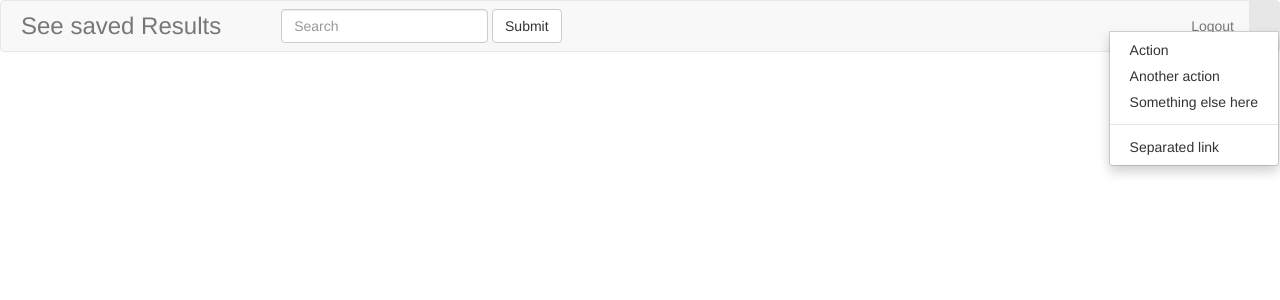
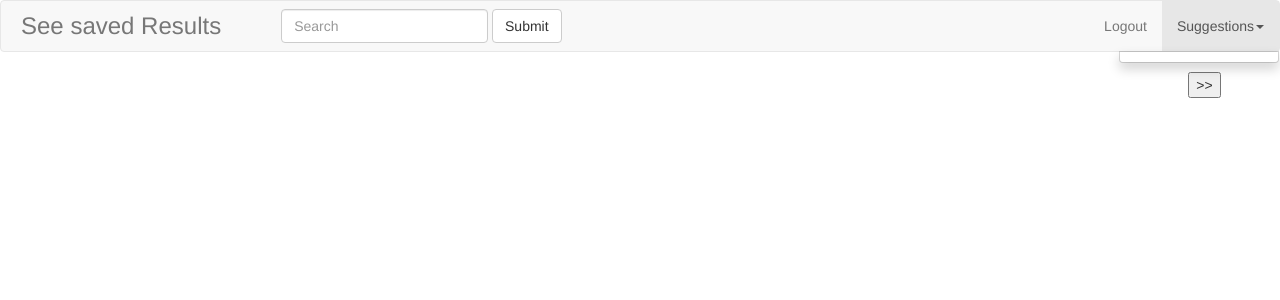
Before and after one commit to rsoderlind/HackBright-Project, a Flask app: page / in a window 1280 px wide, after a click on "Suggestions". Shown: the top 300 px of the page. Run offline with Flask 2, Linux system fonts and the light colour scheme; the visitor is signed in with stand-in values (Sample User, id 1); data that the repository does not hold is empty; some libraries are stand-ins or nearby versions.

Commit message:
WIP: Added Suggestions Algorithm/Database search

```diff
--- a/static/js/main.js
+++ b/static/js/main.js
@@ -81,10 +81,21 @@
 
       $('#suggestions').html("");
       for(result of results['other_results']){
-           var result_div = "<div>" + result.name + "<form action='/save' method='post'><input name='product_id' type='hidden' value="+ result.id +"><input type='submit' value='Save Search Results'><input type='hidden' name='search_term' id='search_term' value='" + searchTerm + "'></form></div>";
-        $('#suggestions').append(result_div);
+
+           /*<form action='/save' method='post'>
+
+           <input name='product_id' type='hidden' value="+ result.id +">
+
+           <input type='submit' value='Save Search Results'>
+
+           <input type='hidden' name='search_term' id='search_term' value='" + searchTerm + "'></form></div>*/
+            var result_div = "<li><a href='#'><img src='" + result.image + "' class='small_border' width='50px' height='50px' data-result-image='" + result.image + "' data-result-name='" + result.name + "'></a></li>";
+            $('#suggestions').append(result_div);
 
       }
+
+
+
 
 
 }) //end of .get
--- a/static/style.css
+++ b/static/style.css
@@ -35,6 +35,14 @@
    height:210px;
 }
 
+.resultImg{
+
+margin-bottom: 10px;
+}
+
+.border{
+  border: 2px solid gray;
+}
 .btnClothes{
 
 border: 0;
--- a/templates/navbar.html
+++ b/templates/navbar.html
@@ -63,13 +63,11 @@
         <li><a href="/logout">Logout</a></li>
         {% endif %}
         <li class="dropdown">
-          <a href="#" class="dropdown-toggle" data-toggle="dropdown" role="button" aria-haspopup="true" aria-expanded="false"><!-- Dropdown <span class="caret"></span> --></a>
+          <a href="#" class="dropdown-toggle" data-toggle="dropdown" role="button" aria-haspopup="true" aria-expanded="false">Suggestions<span class="caret"></span></a>
           <ul class="dropdown-menu">
-            <li><a href="#">Action</a></li>
-            <li><a href="#">Another action</a></li>
-            <li><a href="#">Something else here</a></li>
-            <li role="separator" class="divider"></li>
-            <li><a href="#">Separated link</a></li>
+            <div id="suggestions">
+
+          </div>
           </ul>
         </li>
       </ul>
```
